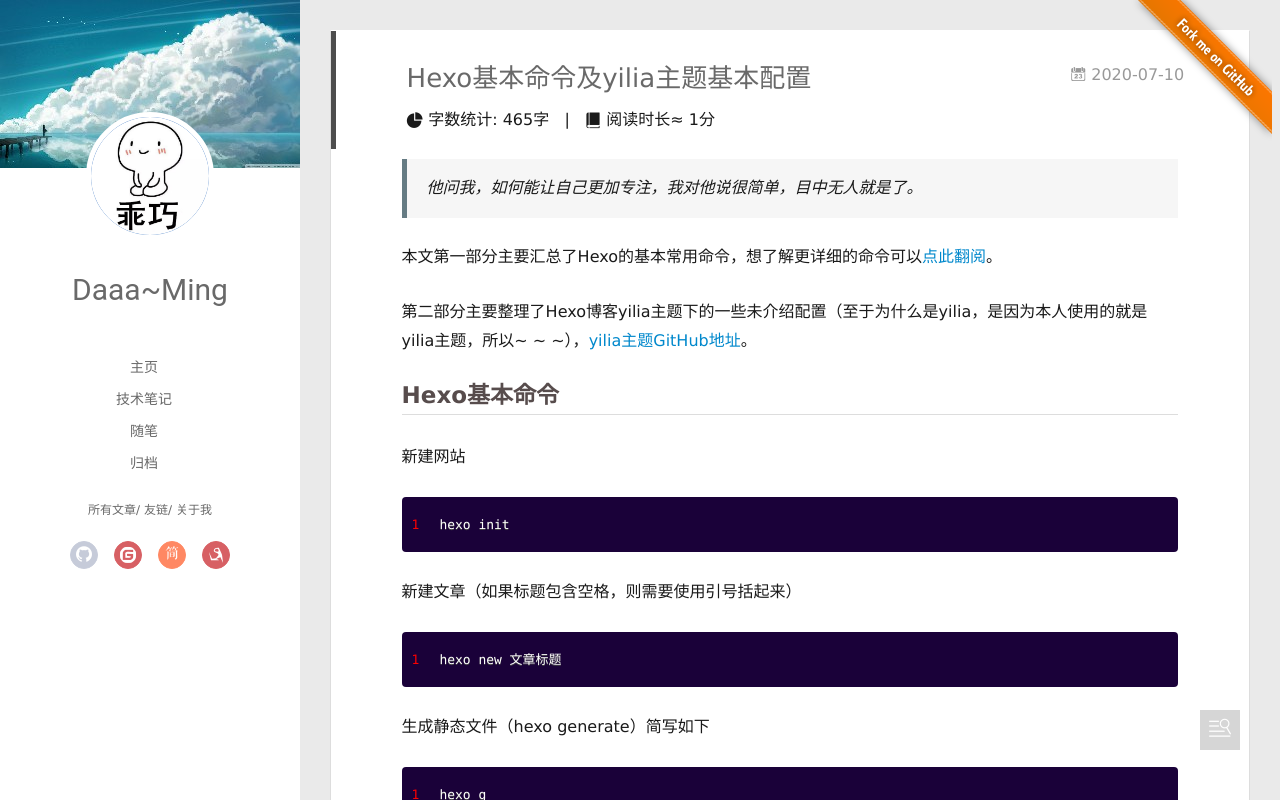
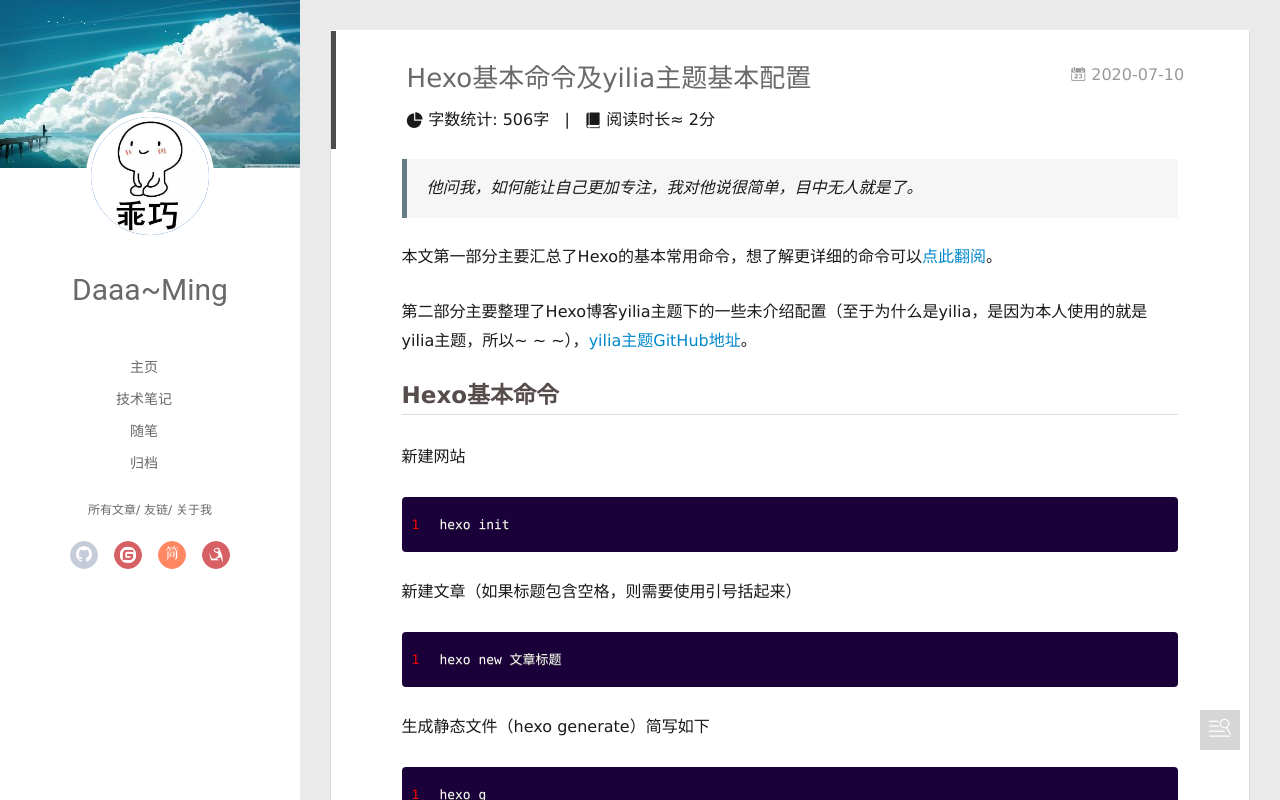
Before and after one commit to Mr-DaMing/blog.github.io, a plain HTML site: page 2020/07/10/hexo基本命令及yilia主题基本配置说明/index.html in a window 1280 px wide. Drawn offline with Linux system fonts and the light colour scheme; some packages are replaced by stand-ins of ours; a script that the page names is missing.

Commit message:
Site updated: 2020-07-12 17:35:00

```diff
--- a/2020/07/10/hexo基本命令及yilia主题基本配置说明/index.html
+++ b/2020/07/10/hexo基本命令及yilia主题基本配置说明/index.html
@@ -18,7 +18,7 @@
 <meta property="og:description" content="他问我，如何能让自己更加专注，我对他说很简单，目中无人就是了。">
 <meta property="og:locale" content="en_US">
 <meta property="article:published_time" content="2020-07-10T04:41:58.000Z">
-<meta property="article:modified_time" content="2020-07-12T09:12:35.391Z">
+<meta property="article:modified_time" content="2020-07-12T09:32:33.124Z">
 <meta property="article:author" content="Daaa~Ming">
 <meta property="article:tag" content="Hexo">
 <meta name="twitter:card" content="summary">
@@ -118,12 +118,6 @@
 
     </div>
     <div class="mid-col" q-class="show:isShow,hide:isShow|isFalse">
-
-
-      <a class="forkMe" style="position:absolute;z-index:999;top:0;right:0.5em;"
-        href="https://mr-daming.github.io/" target="_blank">
-        <img src="/img/forkme.png"
-          class="attachment-full size-full" alt="Fork me on GitHub" data-recalc-dims="1"></a>
 
 
 <nav id="mobile-nav">
@@ -227,7 +221,7 @@
       <!-- 百度字体平台:http://fontstore.baidu.com/static/editor/index.html -->
       <i class="icon-statistics"></i>
       <span class="post-meta-item-text"> 字数统计:</span>
-      <span class="post-count">465字</span>
+      <span class="post-count">506字</span>
     </span>
   </span>
 
@@ -236,7 +230,7 @@
     <span class="post-meta-item-icon">
       <i class="icon-book icon"></i>
       <span class="post-meta-item-text"> 阅读时长≈</span>
-      <span class="post-count">1分</span>
+      <span class="post-count">2分</span>
     </span>
   </span>
 </div>
@@ -281,6 +275,7 @@
 <li>文章截断<br>我们发现在首页时，一篇文章显示过多内容，导致文章模块很长却又显示不全，使文章目录和文章详情功能界限模糊。<br>截断方法：在想要截断的文章位置插入：<figure class="highlight plain"><table><tr><td class="gutter"><pre><span class="line">1</span><br></pre></td><td class="code"><pre><span class="line">&lt;!-- more --&gt;</span><br></pre></td></tr></table></figure></li>
 <li>配置标题、时间、标签<figure class="highlight plain"><table><tr><td class="gutter"><pre><span class="line">1</span><br><span class="line">2</span><br><span class="line">3</span><br><span class="line">4</span><br><span class="line">5</span><br></pre></td><td class="code"><pre><span class="line">---</span><br><span class="line">title: Hexo基本命令及yilia主题基本配置</span><br><span class="line">date: 2020-07-10 12:41:58</span><br><span class="line">tags: Hexo</span><br><span class="line">---</span><br></pre></td></tr></table></figure></li>
 <li>设置中文<br>在hexo下的_config.yml文件中插入：<figure class="highlight plain"><table><tr><td class="gutter"><pre><span class="line">1</span><br></pre></td><td class="code"><pre><span class="line">languages: zh-CN</span><br></pre></td></tr></table></figure></li>
+<li>去除右上角的“fork me on github”标志<br>在hexo下的_config.yml文件中修改成下面的配置(即将url对应的链接改成false)<figure class="highlight plain"><table><tr><td class="gutter"><pre><span class="line">1</span><br><span class="line">2</span><br></pre></td><td class="code"><pre><span class="line">github：</span><br><span class="line">	url: false</span><br></pre></td></tr></table></figure></li>
 </ul>
 
 
```
Also changed, not shown: 2020/07/10/github搭建hexo博客/index.html (+0 -6 lines), archives/2020/07/index.html (+0 -6 lines), archives/2020/index.html (+0 -6 lines), archives/index.html (+0 -6 lines), index.html (+0 -6 lines), tags/Hexo/index.html (+0 -6 lines).
